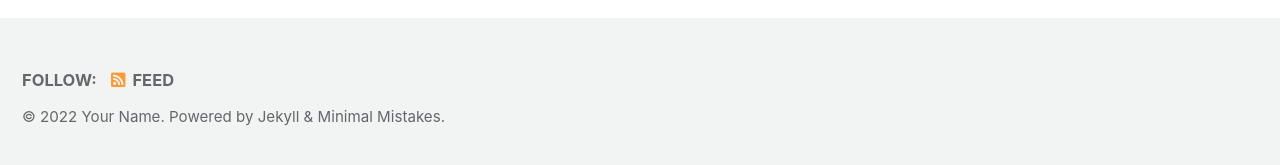
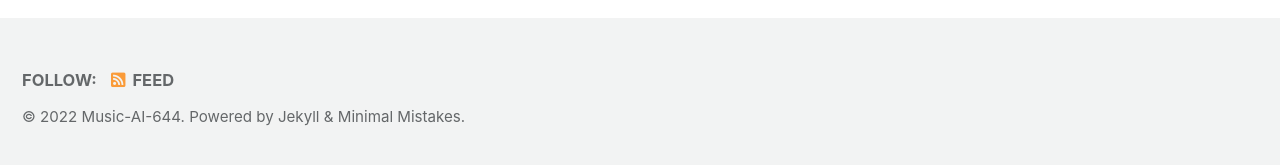
Before and after one commit to ghlee0304/music-ai-644.github.io, a Jekyll site: the page built from index.html, in a window 1280 px wide. Shown: the part 727-892 px from the top of the page. Built offline with Jekyll 4.4.1, drawn with Linux system fonts in a browser that asks for light colours; cached includes are drawn as plain includes; the list of posts is cut into pages by our own code.

Commit message:
Update _config.yml

```diff
--- a/_config.yml
+++ b/_config.yml
@@ -19,8 +19,8 @@ locale                   : "en-US"
 title                    : "Site Title"
 title_separator          : "-"
 subtitle                 : # site tagline that appears below site title in masthead
-name                     : "Your Name"
-description              : "An amazing website."
+name                     : "Music-AI-644"
+description              : "Audio and Music Paper Research."
 url                      : # the base hostname & protocol for your site e.g. "https://mmistakes.github.io"
 baseurl                  : # the subpath of your site, e.g. "/blog"
 repository               : # GitHub username/repo-name e.g. "mmistakes/minimal-mistakes"
```
